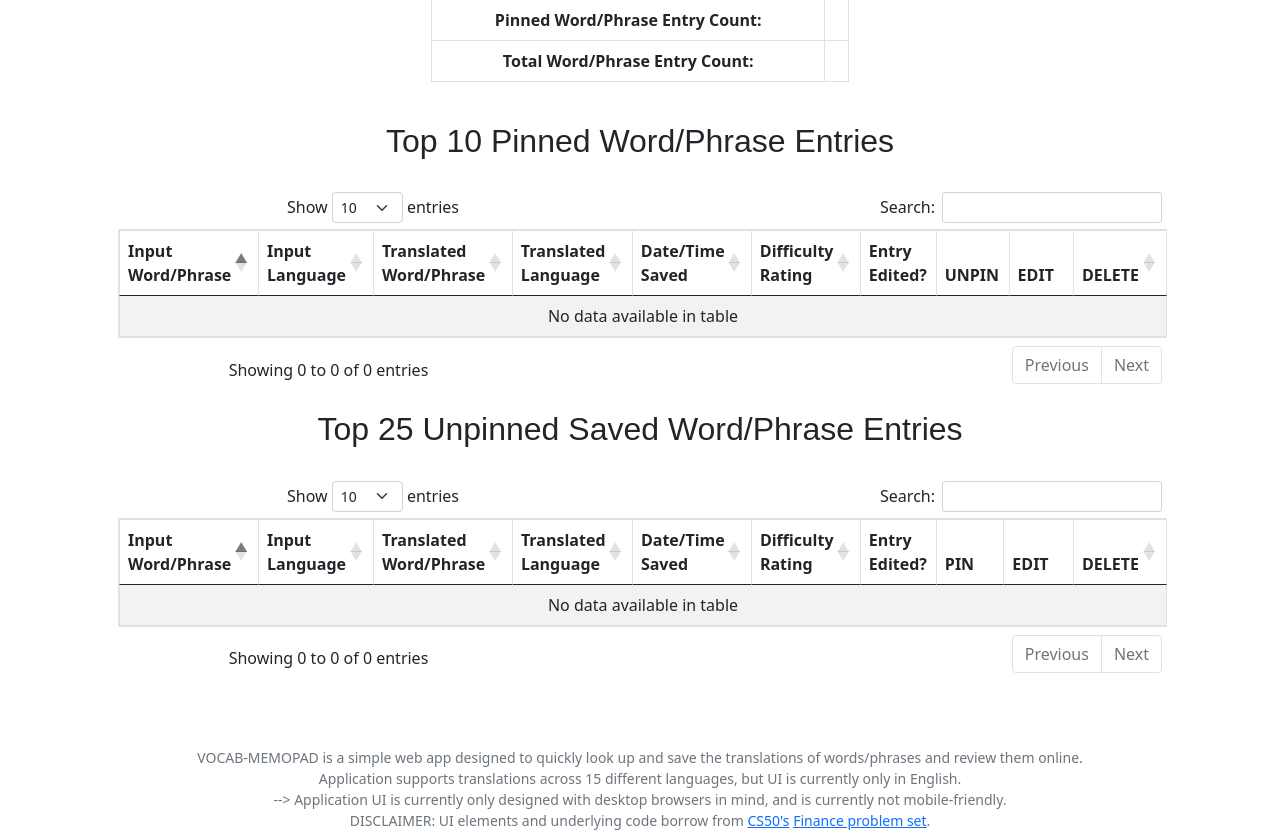
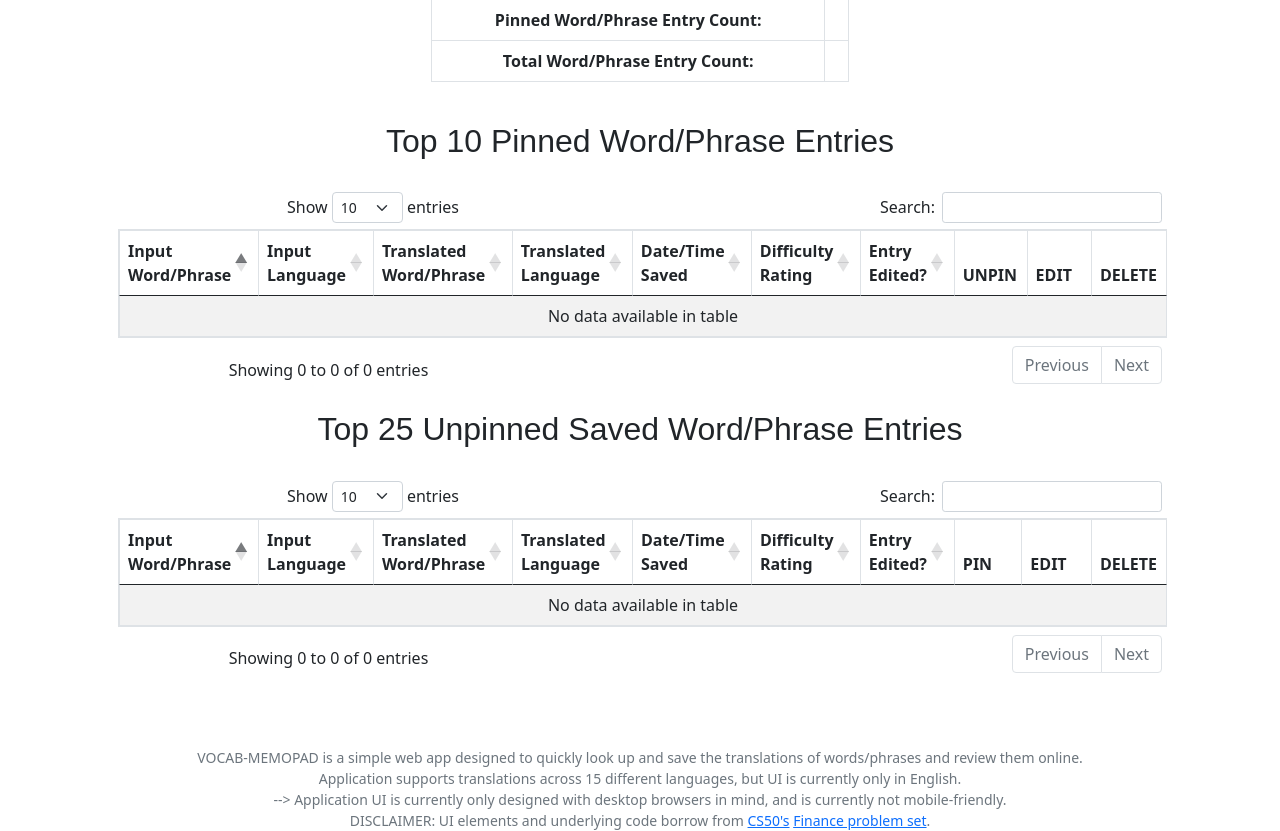
Before and after one commit to rkjrivero/vocab-memopad, a Flask app: template templates/index.html in a window 1280 px wide. Shown: the part 177-1008 px from the top of the page. Run offline with Flask 2, Linux system fonts and the light colour scheme; the template is opened without the code that fills it, so the values that code supplies are empty; some libraries are stand-ins or nearby versions.

Commit message:
added change pin script / UX tweak

```diff
--- a/templates/index.html
+++ b/templates/index.html
@@ -9,9 +9,9 @@
             $(document).ready(function() {
                 $('#toppinned').DataTable( {
                     columnDefs: [
-                    // columns 6-8 : PIN/UNPIN ENTRY, EDIT ENTRY, DELETE ENTRY
-                    { orderable: false, targets: [6,7,8] },
-                    { "width": "7%", "targets": [6,7,8] }
+                    // columns 7-9 : PIN/UNPIN ENTRY, EDIT ENTRY, DELETE ENTRY
+                    { orderable: false, targets: [7,8,9] },
+                    { "width": "7%", "targets": [7,8,9] }
                     ]
                 } );
             } );
@@ -19,9 +19,9 @@
             $(document).ready(function() {
                 $('#topsaved').DataTable( {
                     columnDefs: [
-                    // columns 6-8 : PIN/UNPIN ENTRY, EDIT ENTRY, DELETE ENTRY
-                    { orderable: false, targets: [6,7,8] },
-                    { "width": "7%", "targets": [6,7,8] }
+                    // columns 7-9 : PIN/UNPIN ENTRY, EDIT ENTRY, DELETE ENTRY
+                    { orderable: false, targets: [7,8,9] },
+                    { "width": "7%", "targets": [7,8,9] }
                     ]
                 } );
             } );
--- a/templates/recallall.html
+++ b/templates/recallall.html
@@ -9,9 +9,9 @@
         $(document).ready(function() {
             $('#allsaved').DataTable( {
                 columnDefs: [
-                    // columns 7-9 : PIN/UNPIN ENTRY, EDIT ENTRY, DELETE ENTRY
-                    { orderable: false, targets: [7,8,9] },
-                    { "width": "7%", "targets": [7,8,9] }
+                    // columns 8-10 : PIN/UNPIN ENTRY, EDIT ENTRY, DELETE ENTRY
+                    { orderable: false, targets: [8,9,10] },
+                    { "width": "7%", "targets": [8,9,10] }
                 ]
             } );
         } );
--- a/templates/recallpin.html
+++ b/templates/recallpin.html
@@ -9,9 +9,9 @@
         $(document).ready(function() {
             $('#allpinned').DataTable( {
                 columnDefs: [
-                    // columns 6-8 : PIN/UNPIN ENTRY, EDIT ENTRY, DELETE ENTRY
-                    { orderable: false, targets: [6,7,8] },
-                    { "width": "7%", "targets": [6,7,8] }
+                    // columns 7-9 : PIN/UNPIN ENTRY, EDIT ENTRY, DELETE ENTRY
+                    { orderable: false, targets: [7,8,9] },
+                    { "width": "7%", "targets": [7,8,9] }
                 ]
             } );
         } );
```
Also changed, not shown: templates/edit.html (+19 -0 lines).
